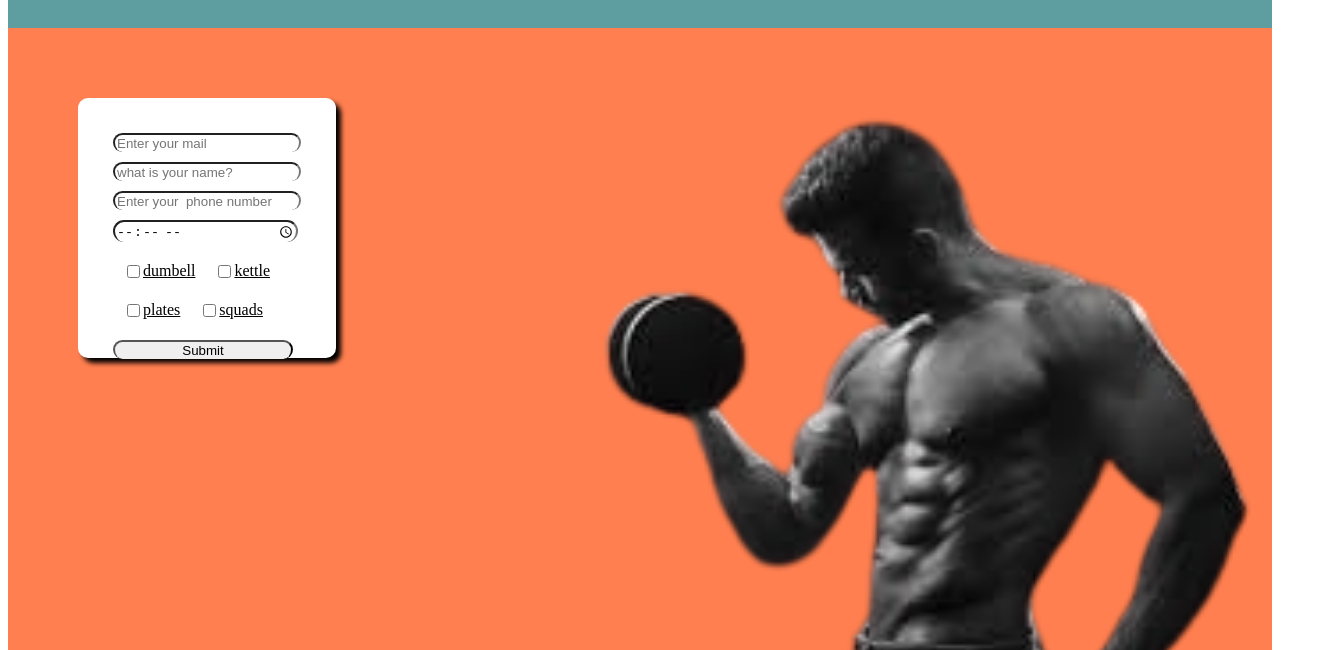
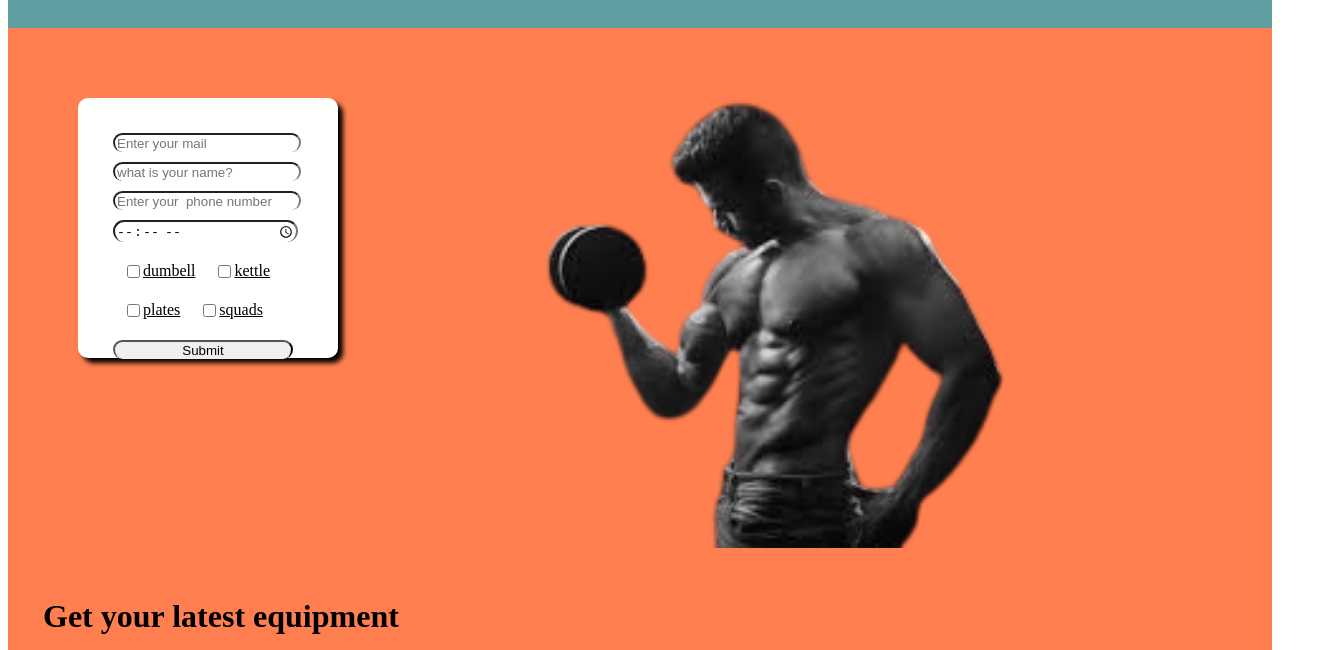
Before and after one commit to goulla12/test, a plain HTML site: page index.html in a window 1280 px wide. Shown: the part 150-800 px from the top of the page, 1317 px wide, since content can reach past the window. Drawn offline with Linux system fonts and the light colour scheme.

Commit message:
Update index.html

```diff
--- a/index.html
+++ b/index.html
@@ -28,7 +28,7 @@
         </box>
         <input type="submit" placeholder="button" class="input">
        </form>
-        <img src="./photos/gyn_pic-removebg-preview.png" height="690px">
+        <img src="./photos/gyn_pic-removebg-preview.png" height="490px">
     </middle-section>
     <h1 class="head1">Get your latest equipment</h1>
     <equipments>
```
